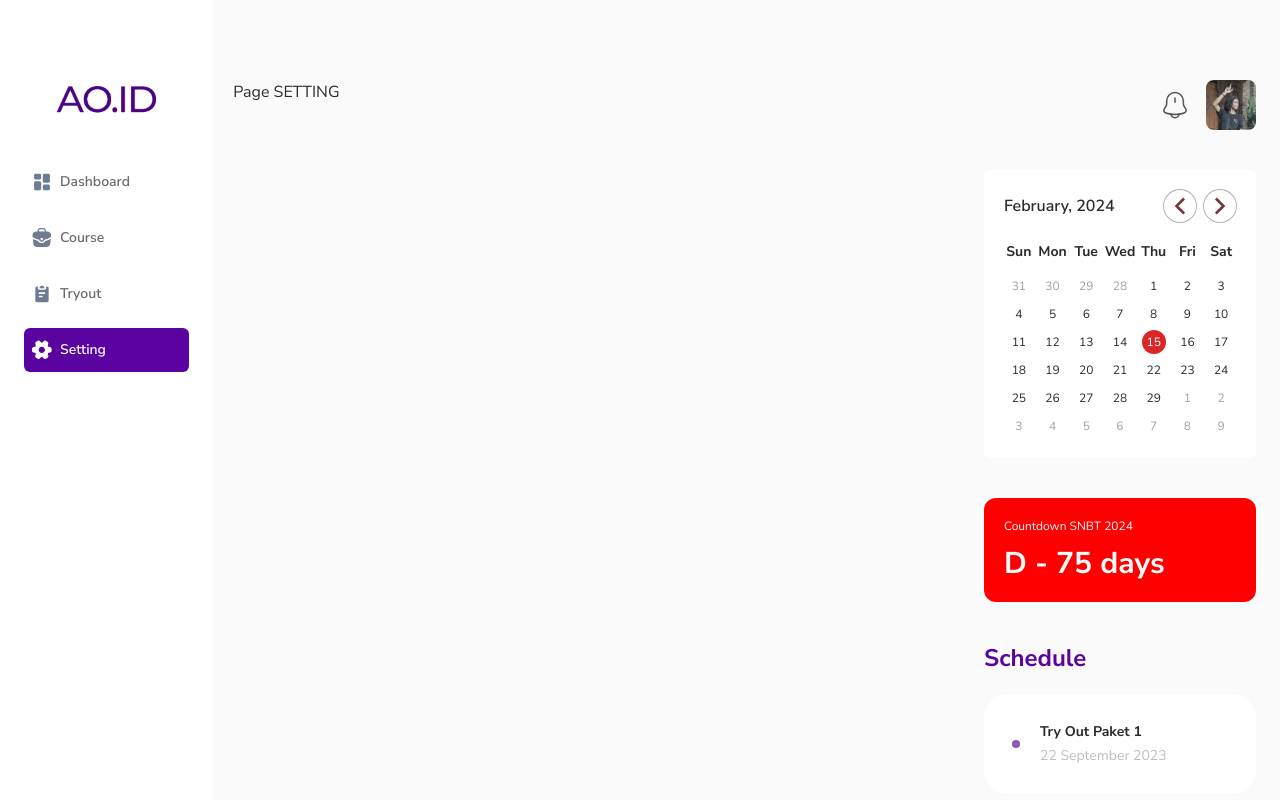
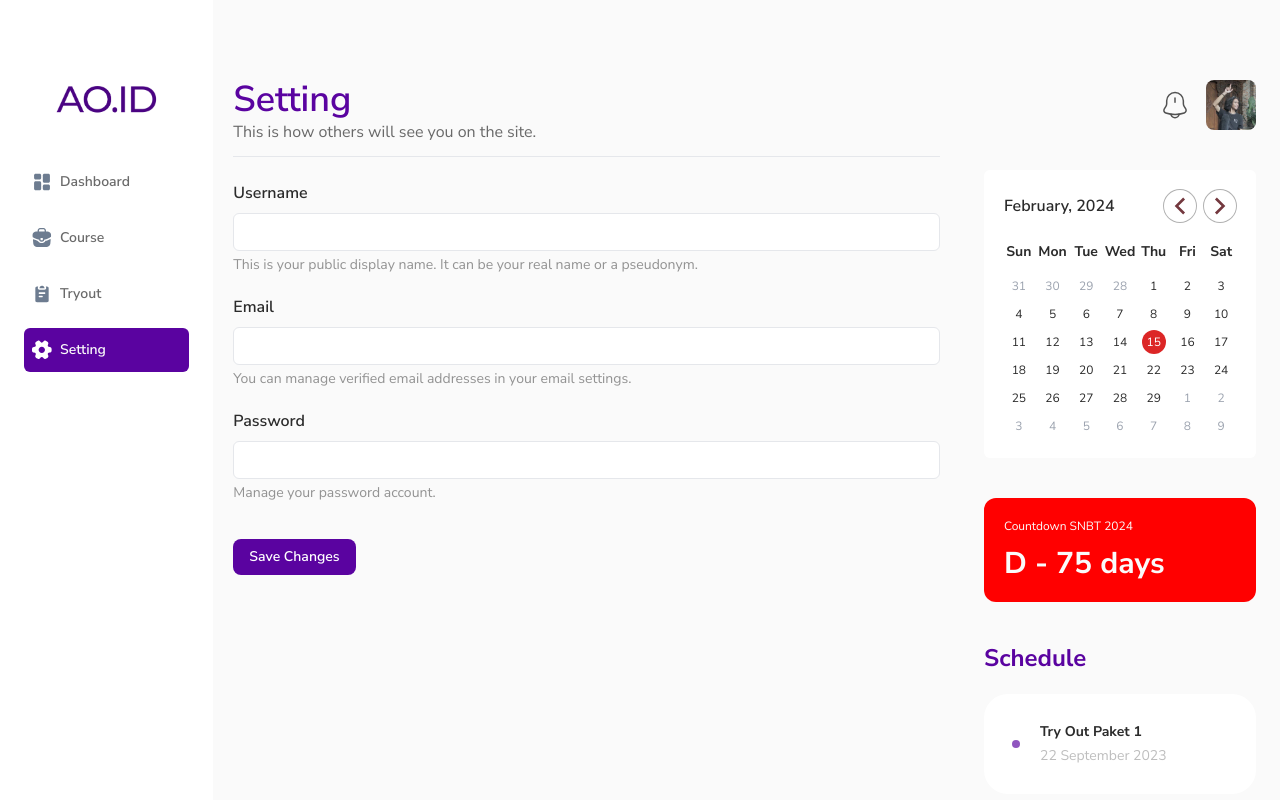
Before and after one commit to RezaBagusS/asahotak_irisfutureforge, a Next.js app: page /setting in a window 1280 px wide. Built offline with nearby package versions, Linux system fonts and the light colour scheme.

Commit message:
feat-adding setting page

```diff
--- a/app/auth/login/page.tsx
+++ b/app/auth/login/page.tsx
@@ -20,7 +20,7 @@ function Login() {
       <div className="relative hidden lg:w-7/12 bg-custPrimary lg:flex justify-center items-center">
         <Image src={AOlogo} alt="AOLogo" height={120} />
         <div className="flex flex-col items-center gap-3 absolute bottom-7">
-          <h3>Supported By:</h3>
+          <h3 className="text-custWhite">Supported By:</h3>
           <Image src={bottomLogo} alt="bottomLogo" height={40} />
         </div>
       </div>
--- /dev/null
+++ b/app/components/atoms/custErrorField.tsx
@@ -0,0 +1,9 @@
+interface CustErrorFieldProps {
+    message: any;
+}
+
+const CustErrorField = ({ message }: CustErrorFieldProps) => {
+  return <p className="text-xs text-red-600">*{message}</p>;
+};
+
+export default CustErrorField;
--- /dev/null
+++ b/app/components/atoms/custSettingFields.tsx
@@ -0,0 +1,29 @@
+import React from "react";
+
+interface CustSettingFieldProps {
+  text?: string;
+  label: string;
+  desc: string;
+  type: string;
+  regist?: any
+}
+
+const CustSettingFields = (({ label, desc, text, type, regist }: CustSettingFieldProps) => {
+
+  const lowerLabel = label.toLowerCase();
+
+  return (
+    <div className="text-custBlack flex flex-col gap-1">
+      <label className="font-semibold text-base mb-1">{label}</label>
+      <input
+        {...regist(lowerLabel)}
+        type={type}
+        defaultValue={text}
+        className="text-sm px-3 py-2 text-custBlack/70 rounded-md border active:outline-none focus:outline-none focus:border-custBlack/70 font-semibold"
+      />
+      <p className="text-sm text-custBlack/50">{desc}</p>
+    </div>
+  );
+});
+
+export default CustSettingFields;
--- /dev/null
+++ b/app/components/atoms/custTagModule.tsx
@@ -0,0 +1,15 @@
+interface CustTagModuleProps {
+  text: string;
+  desc: string;
+}
+
+const CustTagModule = ({ text, desc }: CustTagModuleProps) => {
+  return (
+    <div className="pb-3 border-b">
+      <span className="text-4xl font-semibold text-custPrimary">{text}</span>
+      <p className="text-custBlack/70">{desc}</p>
+    </div>
+  );
+};
+
+export default CustTagModule;
--- a/app/dashboard/(module)/courses/page.tsx
+++ b/app/dashboard/(module)/courses/page.tsx
@@ -12,23 +12,23 @@ export default function Page({}: PageProps) {
   const dispatch = useDispatch();
   const show = useSelector((state: any) => state.popup.data.show);
 
-  useEffect(() => {
+//   useEffect(() => {
 
-    setTimeout(() => {
-      dispatch(
-        setPopup({
-          show: true,
-            type: "success",
-            title: "Success!",
-            message: "Congratulations your account has been successfully created",
-            onConfirm: () => {
-                dispatch(setPopup({ show: false }));
-            }
-        })
-      );
+//     setTimeout(() => {
+//       dispatch(
+//         setPopup({
+//           show: true,
+//             type: "success",
+//             title: "Success!",
+//             message: "Congratulations your account has been successfully created",
+//             onConfirm: () => {
+//                 dispatch(setPopup({ show: false }));
+//             }
+//         })
+//       );
 
-    }, 100);
-  }, []);
+//     }, 100);
+//   }, []);
 
   return (
     <div>
--- a/app/helpers/MainKonten.tsx
+++ b/app/helpers/MainKonten.tsx
@@ -25,7 +25,7 @@ export default function MainKonten<FC>({ children }: MainKontenProps) {
     <Provider store={store}>
       <Popup />
       <SidebarLeft />
-      <main className="w-full md:w-[75%] lg:w-9/12 xl:w-7/12 h-screen scrollbar-thin scrollbar-track-slate-800 overflow-x-hidden overflow-y-auto py-20 px-5 bg-[#FAFAFA]">
+      <main className="w-full md:w-[75%] lg:w-9/12 xl:w-7/12 h-screen scrollbar-thin scrollbar-track-slate-800 overflow-x-hidden overflow-y-auto pt-20 pb-14 px-5 bg-[#FAFAFA]">
         {children}
       </main>
       <SidebarRight />
--- a/app/setting/page.tsx
+++ b/app/setting/page.tsx
@@ -1,7 +1,89 @@
-import { FC } from "react";
+"use client";
+
+import CustTagModule from "../components/atoms/custTagModule";
+import CustSettingFields from "../components/atoms/custSettingFields";
+import { zodResolver } from "@hookform/resolvers/zod";
+import { SubmitHandler, useForm } from "react-hook-form";
+import { z } from "zod";
+import CustErrorField from "../components/atoms/custErrorField";
 
 interface PageProps {}
 
-export default function Page<FC>({}:PageProps){
-    return <div>Page SETTING</div>;
+const schema = z.object({
+  email: z.string().email(),
+  username: z.string().min(4),
+  password: z.string().min(8),
+});
+
+type Form = z.infer<typeof schema>;
+
+export default function Page({}: PageProps) {
+  const {
+    handleSubmit,
+    register,
+    formState: { errors, isSubmitting },
+  } = useForm<Form>({
+    resolver: zodResolver(schema),
+  });
+
+  const onSubmit: SubmitHandler<Form> = async (data) => {
+    // Handle form submission here
+    console.log("data : ", data);
+    console.log("error : ", errors);
+    console.log("isSubmitting : ", isSubmitting);
+  };
+
+  return (
+    <div className="w-full relative">
+      <CustTagModule
+        text="Setting"
+        desc="This is how others will see you on the site."
+      />
+      <form
+        className="pt-6 flex flex-col gap-5"
+        onSubmit={handleSubmit(onSubmit)}
+      >
+        {/* UsernameFields */}
+        <div className="flex flex-col gap-2">
+          <CustSettingFields
+            regist={register}
+            label="Username"
+            desc="This is your public display name. It can be your real name or a pseudonym."
+            type="text"
+          />
+          {errors.username && (
+            <CustErrorField message={errors.username.message} />
+          )}
+        </div>
+        {/* emailFields */}
+        <div className="flex flex-col gap-2">
+          <CustSettingFields
+            regist={register}
+            label="Email"
+            desc="You can manage verified email addresses in your email settings."
+            type="email"
+          />
+          {errors.email && <CustErrorField message={errors.email.message} />}
+        </div>
+        {/* passwordFields */}
+        <div className="flex flex-col gap-2">
+          <CustSettingFields
+            regist={register}
+            label="Password"
+            desc="Manage your password account."
+            type="password"
+          />
+          {errors.password && (
+            <CustErrorField message={errors.password.message} />
+          )}
+        </div>
+        <button
+          className="bg-custPrimary mt-4 w-fit text-white text-sm font-semibold px-4 py-2 rounded-lg transition-all duration-150 hover:bg-custPrimary/70 hover:text-white"
+          type="submit"
+        >
+          Save Changes
+        </button>
+      </form>
+    </div>
+  );
 }
```
